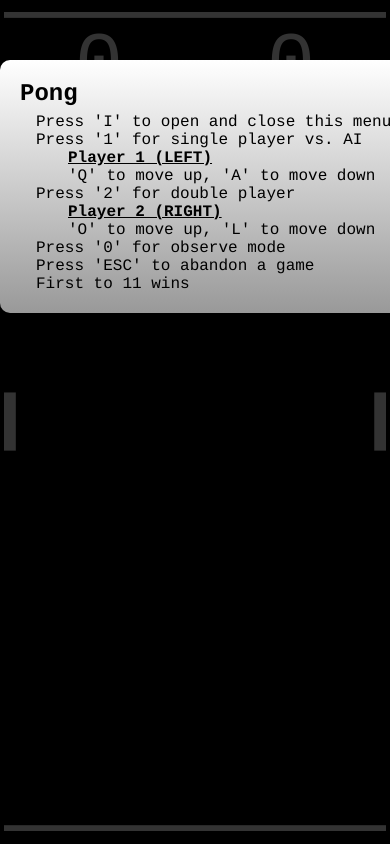
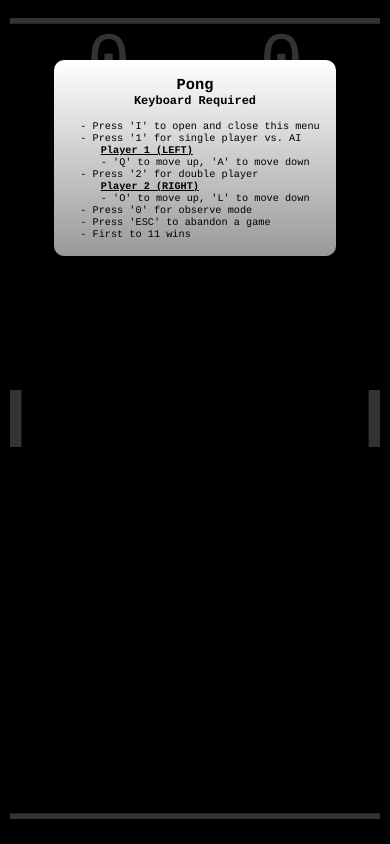
Before and after one commit to ajwilsonvt/pong, a plain HTML site: page index.html in a window 390 px wide. Drawn offline with Linux system fonts and the light colour scheme.

Commit message:
made more responsive

```diff
--- a/css/style.css
+++ b/css/style.css
@@ -1,21 +1,18 @@
 body {
     position: fixed;
-    background-color: black;
-    color: white;
+    background-color: #000;
+    color: #fff;
     font-family: Courier, monospace;
+    font-size: 16px;
     height: 100%;
     width: 100%;
     margin: 0 auto;
     z-index: 0;
 }
 
-h2, ul {
+h2, h3, ul {
     margin: 0;
     padding: 0;
-}
-
-h2 {
-    margin-bottom: .25em;
 }
 
 ul {
@@ -28,10 +25,27 @@ canvas {
     width: 100%;
 }
 
+.title {
+    margin-bottom: .75rem;
+    text-align: center;
+}
+
+.blink {
+    animation: blink 1.2s infinite;
+}
+
+@keyframes blink {
+    0%      { color: #000; }
+    70%     { color: #000; }
+    80%     { color: transparent; }
+    90%     { color: transparent; }
+    100%    { color: #000; }
+}
+
 .game-container {
-    height: 97%;
-    width: 98%;
-    margin: .75em auto;
+    height: 95%;
+    width: 95%;
+    margin: 1.1em auto 0;
 }
 
 .modal {
@@ -56,9 +70,9 @@ canvas {
     background: -webkit-linear-gradient(#fff, #999);
     background:    -moz-linear-gradient(#fff, #999);
     background:      -o-linear-gradient(#fff, #999);
-    color: black;
+    color: #000;
     margin: 60px auto;
-    padding: 20px;
+    padding: 1rem;
     width: 400px;
 }
 
@@ -69,8 +83,8 @@ canvas {
 
 .score {
     position: fixed;
-    top: 20px;
-    font-size: 80px;
+    top: 1.4rem;
+    font-size: 4.5rem;
     text-align: center;
     width: 100%;
     z-index: 1;
@@ -79,3 +93,10 @@ canvas {
 .tab {
     padding-left: 2em;
 }
+
+@media only screen and (max-width: 500px) {
+    .modal > div {
+        font-size: .64rem;
+        width: 250px;
+    }
+}
--- a/index.html
+++ b/index.html
@@ -9,18 +9,21 @@
 <body>
     <div class="modal">
         <div>
-            <h2>Pong</h2>
+            <div class="title">
+                <h2>Pong</h2>
+                <h3 class="blink">Keyboard Required</h3>
+            </div>
             <ul>
-                <li>Press 'I' to open and close this menu</li>
-                <li>Press '1' for single player vs. AI</li>
+                <li>- Press 'I' to open and close this menu</li>
+                <li>- Press '1' for single player vs. AI</li>
                 <li class="tab player">Player 1 (LEFT)</li>
-                <li class="tab">'Q' to move up, 'A' to move down</li>
-                <li>Press '2' for double player</li>
+                <li class="tab">- 'Q' to move up, 'A' to move down</li>
+                <li>- Press '2' for double player</li>
                 <li class="tab player">Player 2 (RIGHT)</li>
-                <li class="tab">'O' to move up, 'L' to move down</li>
-                <li>Press '0' for observe mode</li>
-                <li>Press 'ESC' to abandon a game</li>
-                <li>First to 11 wins</li>
+                <li class="tab">- 'O' to move up, 'L' to move down</li>
+                <li>- Press '0' for observe mode</li>
+                <li>- Press 'ESC' to abandon a game</li>
+                <li>- First to 11 wins</li>
             </ul>
         </div>
     </div>
```
